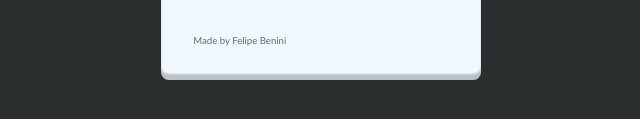
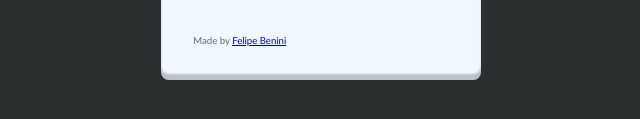
Before and after one commit to FelBenini/javascript_calculator, a plain HTML site: page index.html in a window 1280 px wide. Shown: the part 565-684 px from the top of the page, 319-959 px from the left. Drawn offline with Linux system fonts and the light colour scheme.

Commit message:
Update index.html

```diff
--- a/index.html
+++ b/index.html
@@ -36,7 +36,7 @@
             <button class="number">0</button>
             <button id="equals" class="large">=</button>
         </div>
-            <p id="made-by">Made by Felipe Benini</p>
+            <p id="made-by">Made by <a href="https://github.com/FelBenini/javascript_calculator">Felipe Benini</a></p>
         </div>
     </main>
     <script src="app.js"></script>
```
